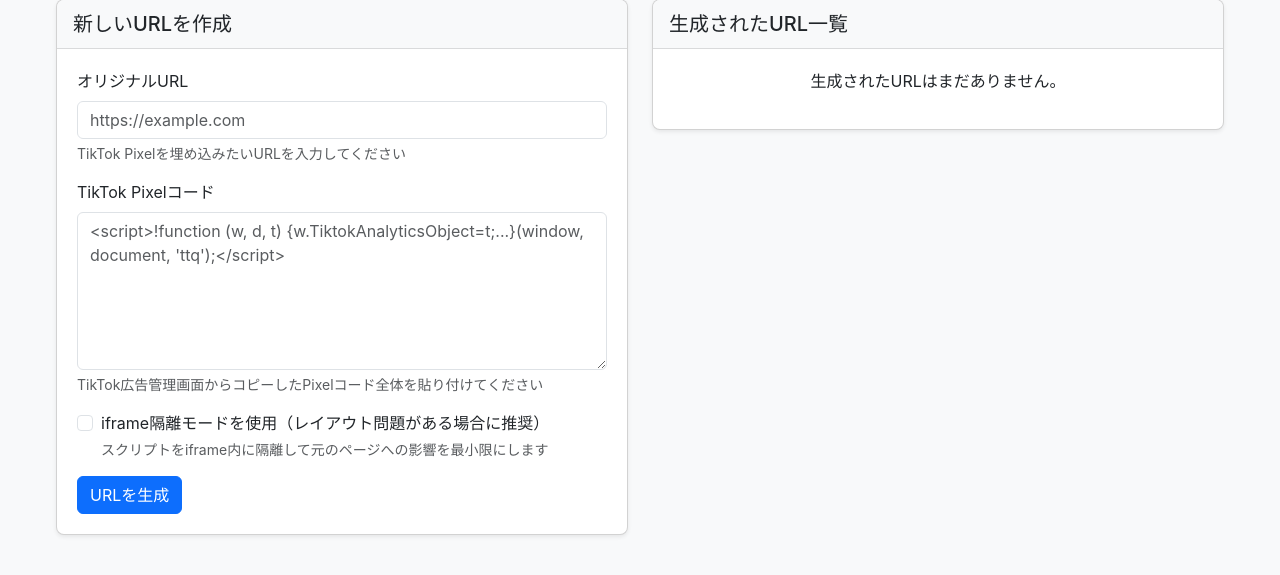
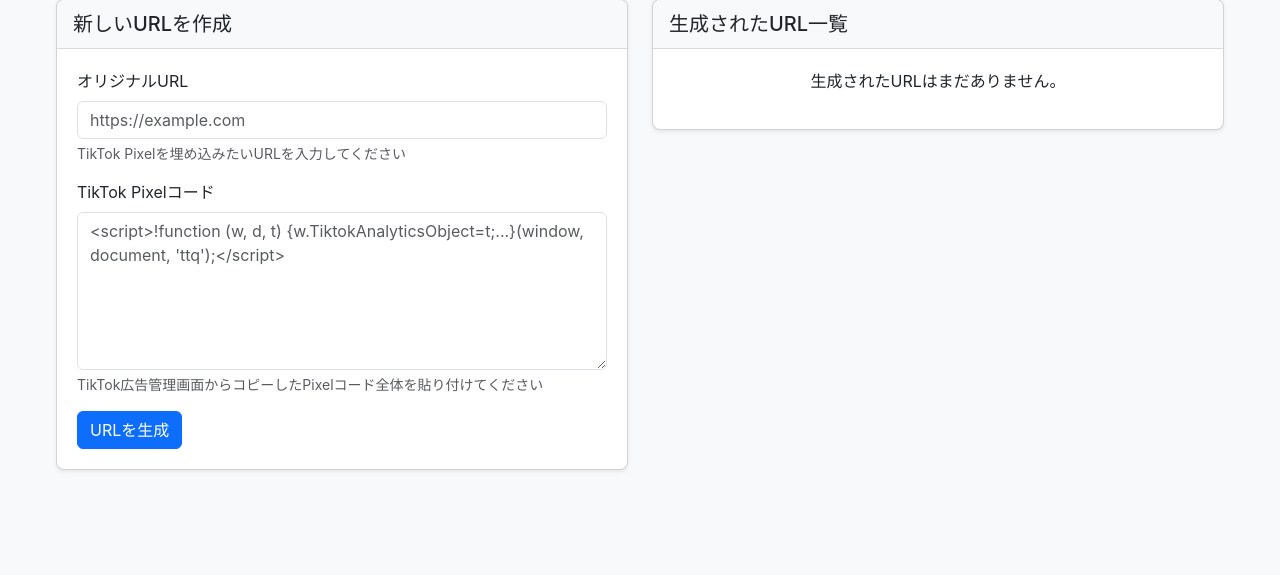
Before and after one commit to naochan3/traffic, a Flask app: page / in a window 1280 px wide. Shown: the part 97-672 px from the top of the page. Run offline with Flask 3, Linux system fonts and the light colour scheme; some libraries are stand-ins or nearby versions.

Commit message:
iframe隔離モードを削除：ShadowDOMのみの実装に統一

```diff
--- a/app.py
+++ b/app.py
@@ -246,9 +246,6 @@ def create():
             # 楽天特有の文字化けパターン
             html_content = re.sub(r'Rakuten\s+[Ff]ashion', '楽天ファッション', html_content)
 
-        # スクリプト隔離用のiframeを使うかどうかの判定
-        use_iframe = 'true' == request.form.get('use_iframe', 'false')
-
         # 提供されたPixelコードを直接使用する
         # スクリプトタグを削除して純粋なJSコードのみ抽出
         pixel_code = pixel_code.strip()
@@ -258,89 +255,8 @@ def create():
             if start_idx > 0 and end_idx > start_idx:
                 pixel_code = pixel_code[start_idx:end_idx].strip()
 
-        if use_iframe:
-            # iframeを使用する場合、Pixelコードをiframe内に隔離
-            iframe_html = f"""<!DOCTYPE html><html><head><meta charset="UTF-8"><script>
-window.addEventListener('DOMContentLoaded', function() {{
-    try {{
-        {pixel_code}
-    }} catch(err) {{
-        console.error('TikTok Pixel実行エラー:', err);
-    }}
-}});
-</script></head><body></body></html>"""
-
-            pixel_script = """
-<!-- TikTok Pixel (iframe隔離版 - 完全分離) -->
-<script type="text/javascript">
-// ページが完全に読み込まれてからピクセルを実行
-(function() {
-    // メインページの読み込み完了後に実行することで競合を防ぐ
-    function injectTikTokPixel() {
-        try {
-            // スクリプト要素をdocument.headに直接追加しない隔離コンテナを作成
-            var container = document.createElement('div');
-            container.id = 'tiktok-pixel-container';
-            container.style.cssText = 'position:absolute!important;top:-9999px!important;left:-9999px!important;width:0!important;height:0!important;opacity:0!important;pointer-events:none!important;overflow:hidden!important;visibility:hidden!important;display:block!important;';
-
-            // iframe要素を作成して隔離環境を提供
-            var iframe = document.createElement('iframe');
-            iframe.title = "TikTok Pixel";
-            iframe.setAttribute('sandbox', 'allow-scripts allow-same-origin');
-            iframe.style.cssText = 'position:absolute!important;top:-9999px!important;left:-9999px!important;width:0!important;height:0!important;border:0!important;opacity:0!important;pointer-events:none!important;overflow:hidden!important;visibility:hidden!important;display:block!important;';
-            iframe.setAttribute('aria-hidden', 'true');
-
-            // コンテナにiframeを追加し、headに配置（bodyではなく）
-            container.appendChild(iframe);
-            if (document.head) {
-                document.head.appendChild(container);
-            } else {
-                document.addEventListener('DOMContentLoaded', function() {
-                    if (document.head) {
-                        document.head.appendChild(container);
-                    }
-                });
-            }
-
-            // iframe内にTikTokスクリプトを安全に埋め込み
-            setTimeout(function() {
-                try {
-                    var iframeDoc = iframe.contentWindow.document;
-                    iframeDoc.open();
-                    iframeDoc.write(`<!DOCTYPE html><html><head><meta charset="UTF-8"><script>
-                    try {
-                        """ + pixel_code.replace("/`/g", "\\`").replace("/$/g", "\\$") + """
-                    } catch(err) {
-                        console.error('TikTok Pixel実行エラー:', err);
-                    }
-                    </script></head><body></body></html>`);
-                    iframeDoc.close();
-                } catch(err) {
-                    console.error('[TikTok]: iframeドキュメント書き込みエラー', err);
-                }
-            }, 1000);
-        } catch(err) {
-            // エラーを非表示にして、メインページに影響を与えないようにする
-            console.error('[TikTok]: Pixel設定エラー', err);
-        }
-    }
-
-    // ページの読み込みステータスに応じた実行タイミング制御
-    if (document.readyState === 'complete') {
-        // すでにページが読み込み完了している場合
-        setTimeout(injectTikTokPixel, 2000);
-    } else {
-        // ページ読み込み完了後に実行
-        window.addEventListener('load', function() {
-            setTimeout(injectTikTokPixel, 2000);
-        });
-    }
-})();
-</script>
-"""
-        else:
-            # 通常の非表示要素方式（直接コードを使用）
-            pixel_script = """
+        # 通常の非表示要素方式（直接コードを使用）
+        pixel_script = """
 <!-- TikTok Pixel（非表示要素方式） -->
 <script type="text/javascript">
 // ピクセルコードは独立したスコープで実行し、グローバル変数の競合を防ぐ
--- a/templates/index.html
+++ b/templates/index.html
@@ -51,11 +51,6 @@
                                 <div class="form-text">TikTok広告管理画面からコピーしたPixelコード全体を貼り付けてください</div>
                             </div>
 
-                            <div class="mb-3 form-check">
-                                <input type="checkbox" class="form-check-input" id="use_iframe" name="use_iframe" value="true">
-                                <label class="form-check-label" for="use_iframe">iframe隔離モードを使用（レイアウト問題がある場合に推奨）</label>
-                                <div class="form-text">スクリプトをiframe内に隔離して元のページへの影響を最小限にします</div>
-                            </div>
                             <button type="submit" class="btn btn-primary">URLを生成</button>
                         </form>
                     </div>
```
